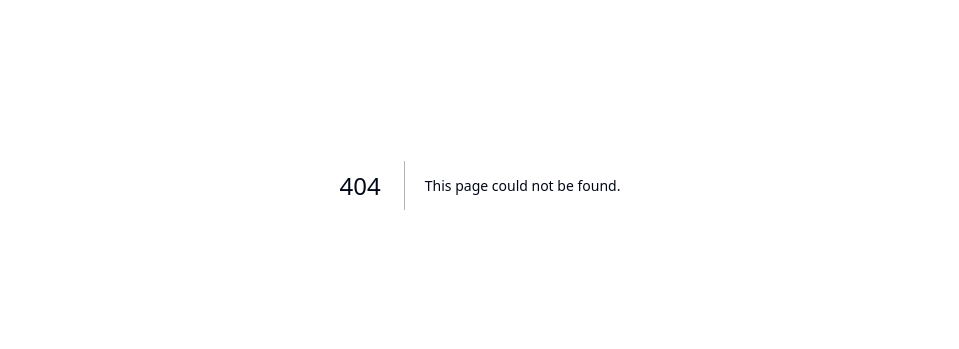
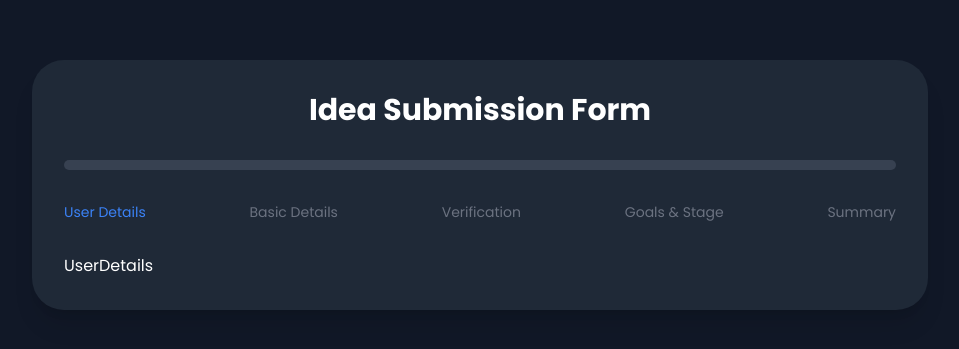
Before and after one commit to bikalpakc/sourcenode, a Next.js app: page /create-idea in a window 1280 px wide. Before the commit this address had no page. Shown: the part 215-564 px from the top of the page, without its empty margins (160-1119 px from the left). Built offline with nearby package versions, Linux system fonts and the light colour scheme.

Commit message:
Implement multi-step idea submission form with step validation and progress indicator

```diff
--- /dev/null
+++ b/src/app/create-idea/layout.jsx
@@ -0,0 +1,14 @@
+import React from "react";
+
+
+
+const IdeaSubmitLayout = ({ children }) => {
+  return (
+    <>
+
+      {children}
+    </>
+  );
+};
+
+export default IdeaSubmitLayout;
--- /dev/null
+++ b/src/app/create-idea/page.jsx
@@ -0,0 +1,9 @@
+import Layout from "@/pages/IdeaSubmissionForm/Layout";
+import IdeaSubmissionForm from "@/pages/IdeaSubmissionForm/IdeaSubmissionForm";
+export default function Home() {
+  return (
+    <Layout>
+      <IdeaSubmissionForm />
+    </Layout>
+  );
+}
--- /dev/null
+++ b/src/components/SubmissionComponents/BasicDetails.js
@@ -0,0 +1,11 @@
+import React from 'react'
+
+const BasicDetails = () => {
+  return (
+    <div>
+      Basic Details
+    </div>
+  )
+}
+
+export default BasicDetails
--- /dev/null
+++ b/src/components/SubmissionComponents/ConnectWallet.js
@@ -0,0 +1,11 @@
+import React from 'react'
+
+const  ConnectWallet = () => {
+  return (
+    <div>
+     ConnectWallet
+    </div>
+  )
+}
+
+export default  ConnectWallet
--- /dev/null
+++ b/src/components/SubmissionComponents/GoalsAndStage.js
@@ -0,0 +1,11 @@
+import React from 'react'
+
+const GoalsAndStage = () => {
+  return (
+    <div>
+      Goals And Stage
+    </div>
+  )
+}
+
+export default GoalsAndStage
--- /dev/null
+++ b/src/components/SubmissionComponents/Summary.js
@@ -0,0 +1,11 @@
+import React from 'react'
+
+const Summary = () => {
+  return (
+    <div>
+      Summary
+    </div>
+  )
+}
+
+export default Summary
--- /dev/null
+++ b/src/components/SubmissionComponents/UserDetails.js
@@ -0,0 +1,11 @@
+import React from 'react'
+
+const UserDetails = () => {
+  return (
+    <div>
+      UserDetails
+    </div>
+  )
+}
+
+export default UserDetails
--- /dev/null
+++ b/src/components/SubmissionComponents/VerificationDetails.js
@@ -0,0 +1,11 @@
+import React from 'react'
+
+const VerificationDetails = () => {
+  return (
+    <div>
+      VerificationDetails
+    </div>
+  )
+}
+
+export default VerificationDetails
--- /dev/null
+++ b/src/pages/IdeaSubmissionForm/IdeaSubmissionForm.jsx
@@ -0,0 +1,85 @@
+"use client";
+import { useState } from "react";
+import { useSelector } from "react-redux";
+import BasicDetails from "@/components/SubmissionComponents/BasicDetails";
+import GoalsAndStage from "@/components/SubmissionComponents/GoalsAndStage";
+import ConnectWallet from "@/components/SubmissionComponents/ConnectWallet";
+import VerificationDetails from "@/components/SubmissionComponents/VerificationDetails";
+import UserDetails from "@/components/SubmissionComponents/UserDetails";
+import Summary from "@/components/SubmissionComponents/Summary";
+const steps = [
+  "User Details",
+  "Basic Details",
+  "Verification",
+  "Goals & Stage",
+  "Summary",
+];
+
+export default function IdeaSubmissionForm() {
+  const [currentStep, setCurrentStep] = useState(0);
+  const formData = useSelector((state) => state.form);
+
+
+
+  const renderStep = () => {
+    switch (currentStep) {
+      case 0:
+        return <UserDetails  />;
+      case 1:
+        return <BasicDetails />;
+      case 2:
+        return <VerificationDetails  />;
+      case 3:
+        return <GoalsAndStage  />;
+      case 4:
+        return <Summary  />;
+      default:
+        return null;
+    }
+  };
+
+
+
+  const isStepComplete = (step) => {
+    switch (step) {
+      case 0:
+        return formData.ideaOwner && formData.contactEmail;
+      case 1: // Basic Details
+        return (
+          formData.ideaName && formData.ideaDescription && formData.category
+        );
+      case 2: // Verification
+        return formData.proofOfConcept;
+      case 3: // Goals & Stage
+        return formData.expectedOutcome && formData.currentStage;
+      default:
+        return false;
+    }
+  };
+
+  return (
+    <div className="space-y-8">
+      <h1 className="text-3xl font-bold text-center">Idea Submission Form</h1>
+      <div className="w-full bg-gray-700 rounded-full h-2.5">
+        <div
+          className="bg-blue-600 h-2.5 rounded-full transition-all duration-300 ease-in-out"
+          style={{ width: `${(currentStep / (steps.length - 1)) * 100}%` }}
+        ></div>
+      </div>
+      <div className="flex justify-between text-sm">
+        {steps.map((step, index) => (
+          <span
+
+            key={step}
+            className={`${
+              index <= currentStep ? "text-blue-500" : "text-gray-500"
+            }`}
+          >
+            {step}
+          </span>
+        ))}
+      </div>
+      {renderStep()}
+    </div>
+  );
+}
--- /dev/null
+++ b/src/pages/IdeaSubmissionForm/Layout.js
@@ -0,0 +1,18 @@
+"use client";
+import { Provider } from "react-redux";
+import store from "@/store/store";
+
+export default function Layout({ children }) {
+  return (
+    <>
+      {" "}
+      <Provider store={store}>
+        <div className="min-h-screen bg-gray-900 text-white flex items-center justify-center p-4">
+          <div className="w-full max-w-4xl bg-gray-800 rounded-lg shadow-xl p-8">
+            {children}
+          </div>
+        </div>
+      </Provider>
+    </>
+  );
+}
--- /dev/null
+++ b/src/store/formSlice.js
@@ -0,0 +1,63 @@
+import { createSlice } from "@reduxjs/toolkit";
+
+const initialState = {
+  ideaOwner: "",
+  contactEmail: "",
+  ideaName: "",
+  ideaDescription: "",
+  category: "",
+  proofOfConcept: "",
+  supportingDocuments: [], // Array of { id, url, type, name }
+  expectedOutcome: "",
+  currentStage: "",
+  contributors: [],
+};
+
+const formSlice = createSlice({
+  name: "form",
+  initialState,
+  reducers: {
+    updateField: (state, action) => {
+      const { field, value } = action.payload;
+      state[field] = value;
+    },
+    addSupportingDocument: (state, action) => {
+      const { url, type, name } = action.payload;
+      state.supportingDocuments.push({
+        id: Date.now().toString(), // unique id for each document
+        url,
+        type,
+        name,
+      });
+    },
+    removeSupportingDocument: (state, action) => {
+      const documentId = action.payload;
+      state.supportingDocuments = state.supportingDocuments.filter(
+        (doc) => doc.id !== documentId
+      );
+    },
+    updateSupportingDocument: (state, action) => {
+      const { id, updates } = action.payload;
+      const docIndex = state.supportingDocuments.findIndex(
+        (doc) => doc.id === id
+      );
+      if (docIndex !== -1) {
+        state.supportingDocuments[docIndex] = {
+          ...state.supportingDocuments[docIndex],
+          ...updates,
+        };
+      }
+    },
+    resetForm: () => initialState,
+  },
+});
+
+export const {
+  updateField,
+  addSupportingDocument,
+  removeSupportingDocument,
+  updateSupportingDocument,
+  resetForm,
+} = formSlice.actions;
+
+export default formSlice.reducer;
--- /dev/null
+++ b/src/store/store.js
@@ -0,0 +1,10 @@
+import { configureStore } from '@reduxjs/toolkit';
+import formReducer from './formSlice';
+
+const store = configureStore({
+  reducer: {
+    form: formReducer,
+  },
+});
+
+export default store;
```
Also changed, not shown: 2 other files (tests, documents, lock files or other folders).
